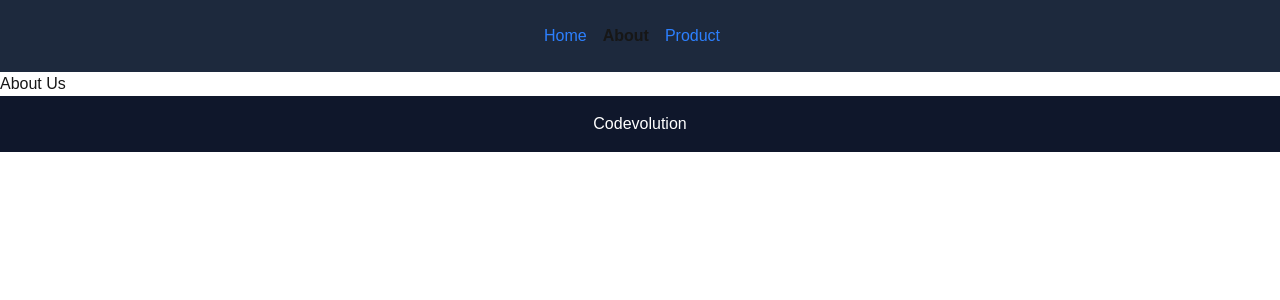
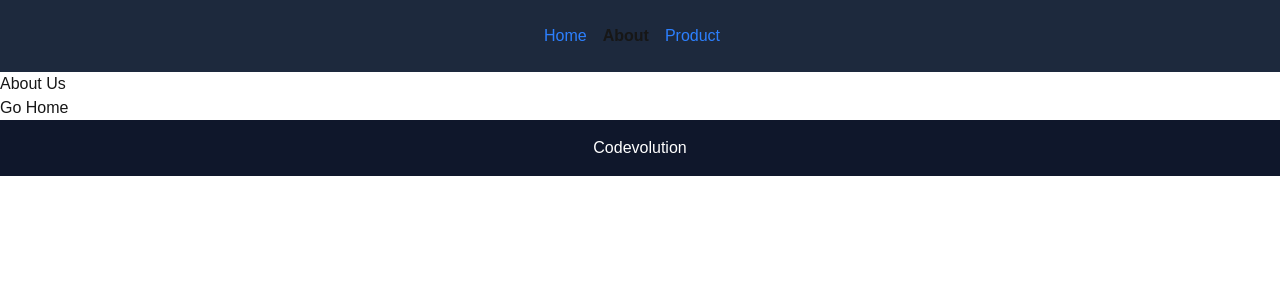
Before and after one commit to nkolonzilucky/nextjs_60min_tuts, a Next.js app: page /about in a window 1280 px wide. Shown: the top 300 px of the page. Built offline with nearby package versions, Linux system fonts and the light colour scheme.

Commit message:
demo how to use useRouter to access the router.push method that can help you navigate to a page programmatically

```diff
--- a/app/about/page.tsx
+++ b/app/about/page.tsx
@@ -1,3 +1,12 @@
+"use client"
+import { useRouter } from "next/navigation"
+
 export default function About() {
-    return <h1> About Us</h1>
+    const router = useRouter();
+    return (
+        <div>
+            <h1> About Us</h1>
+            <button onClick={() => router.push("/")} >Go Home</button>
+        </div>
+    );
 }
```
